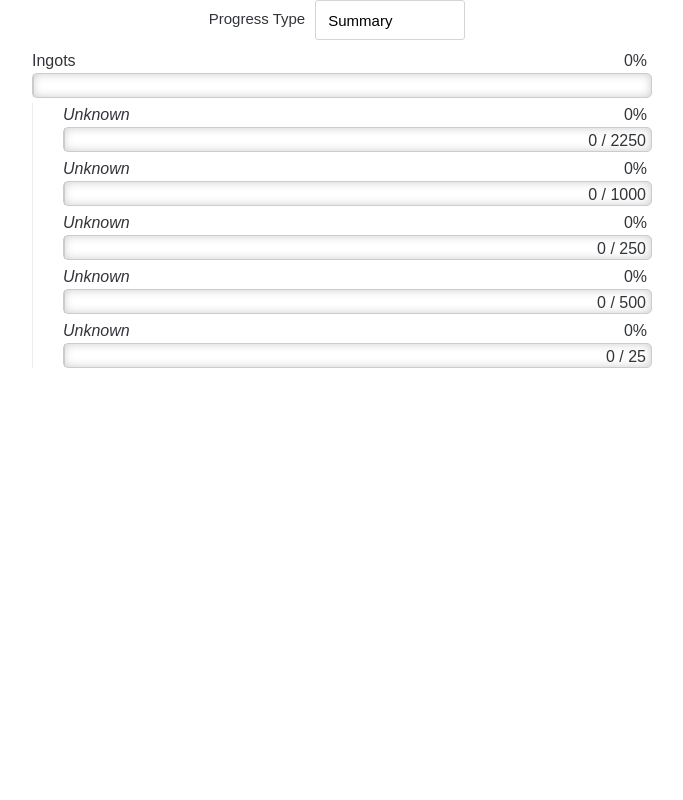
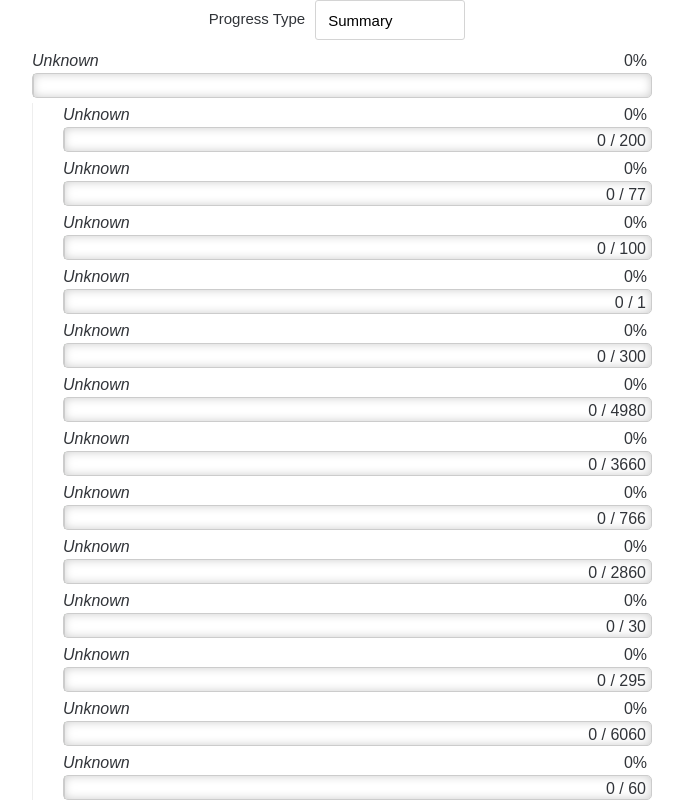
Before and after one commit to Tehl/gw2-inventory-progress, a React app: page / in a window 1280 px wide. Shown: the top 800 px of the page, without its empty margins (298-981 px from the left). Built offline with nearby package versions, Linux system fonts and the light colour scheme; no server answers.

Commit message:
Added Astralaria components
Added missing recipe step for Desert Magics: Axe Edition Vol. 2

```diff
--- a/data/recipes/legendary/astralaria.js
+++ b/data/recipes/legendary/astralaria.js
@@ -18,6 +18,7 @@ export default [
       { itemId: 76619, count: 1 }, // The Art of Woodworking: Axe Haft Edition Vol. 2
       { itemId: 71520, count: 1 }, // Honed Axe Blade
       { itemId: 74901, count: 1 }, // Weighted Axe Haft
+      { itemId: 75565, count: 1 }, // Desert Magics: Axe Edition Vol. 2
       { itemId: 73016, count: 1 }, // Jungle Magics: Axe Edition Vol. 2
       { itemId: 73488, count: 1 }, // Old World Magics: Axe Edition Vol. 2
       { itemId: 72373, count: 1 }, // Ancient Water Magics: Axe Edition Vol. 2
@@ -32,6 +33,14 @@ export default [
     achievementBitFlag: 5,
     components: [
       { itemId: 76963, count: 250 } // Basic Mithril Axe
+    ]
+  },
+  {
+    itemId: 75565, // Desert Magics: Axe Edition Vol. 2
+    achievementId: 2447,
+    achievementBitFlag: 6,
+    components: [
+      { currencyId: 27, count: 1000 } // Bandit Crest
     ]
   },
   {
--- a/src/data/wishlist.js
+++ b/src/data/wishlist.js
@@ -2,4 +2,4 @@ import astralaria from "./astralaria";
 import backpacks from "./backpacks";
 import ingots from "./ingots";
 
-export default [ingots];
+export default [astralaria];
```
